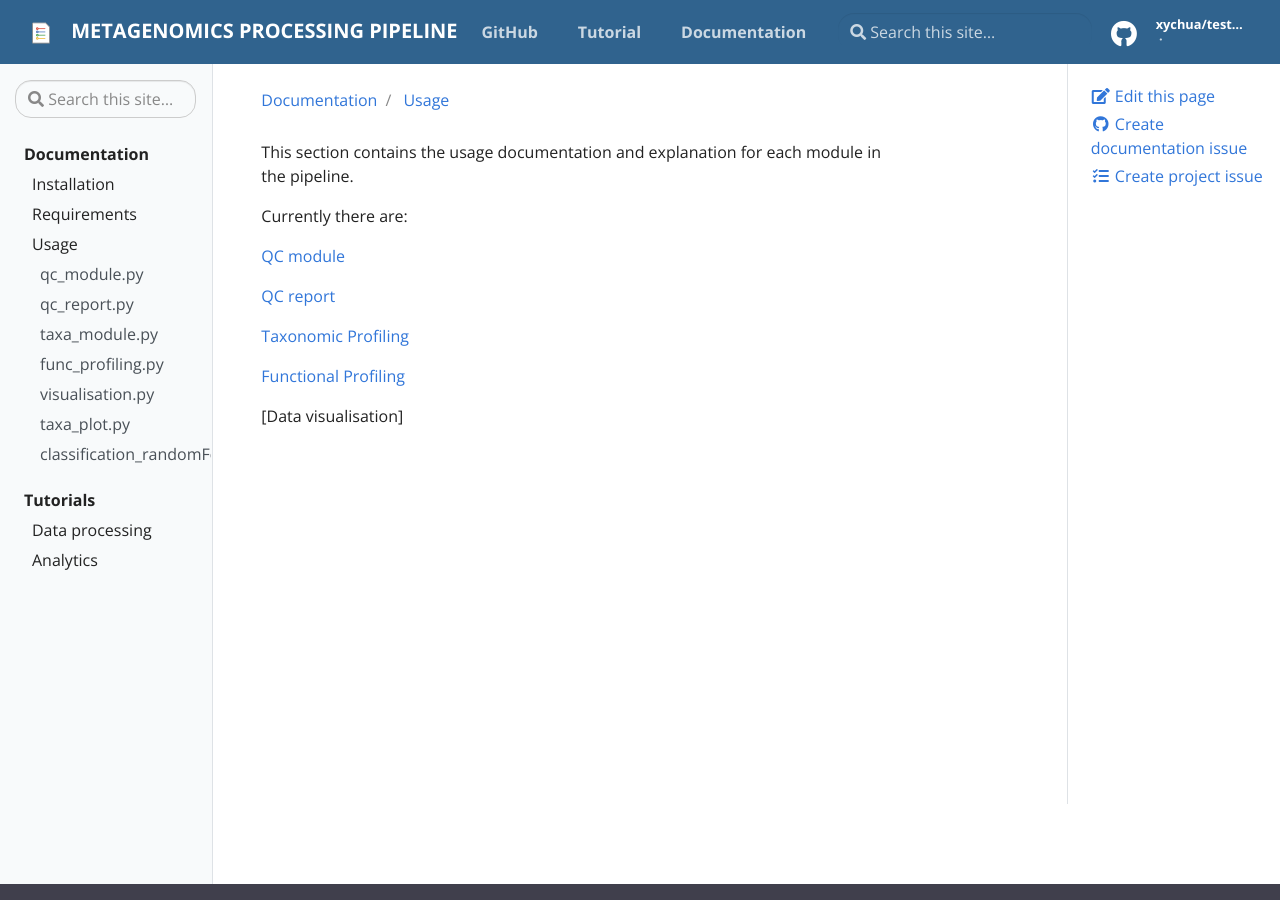
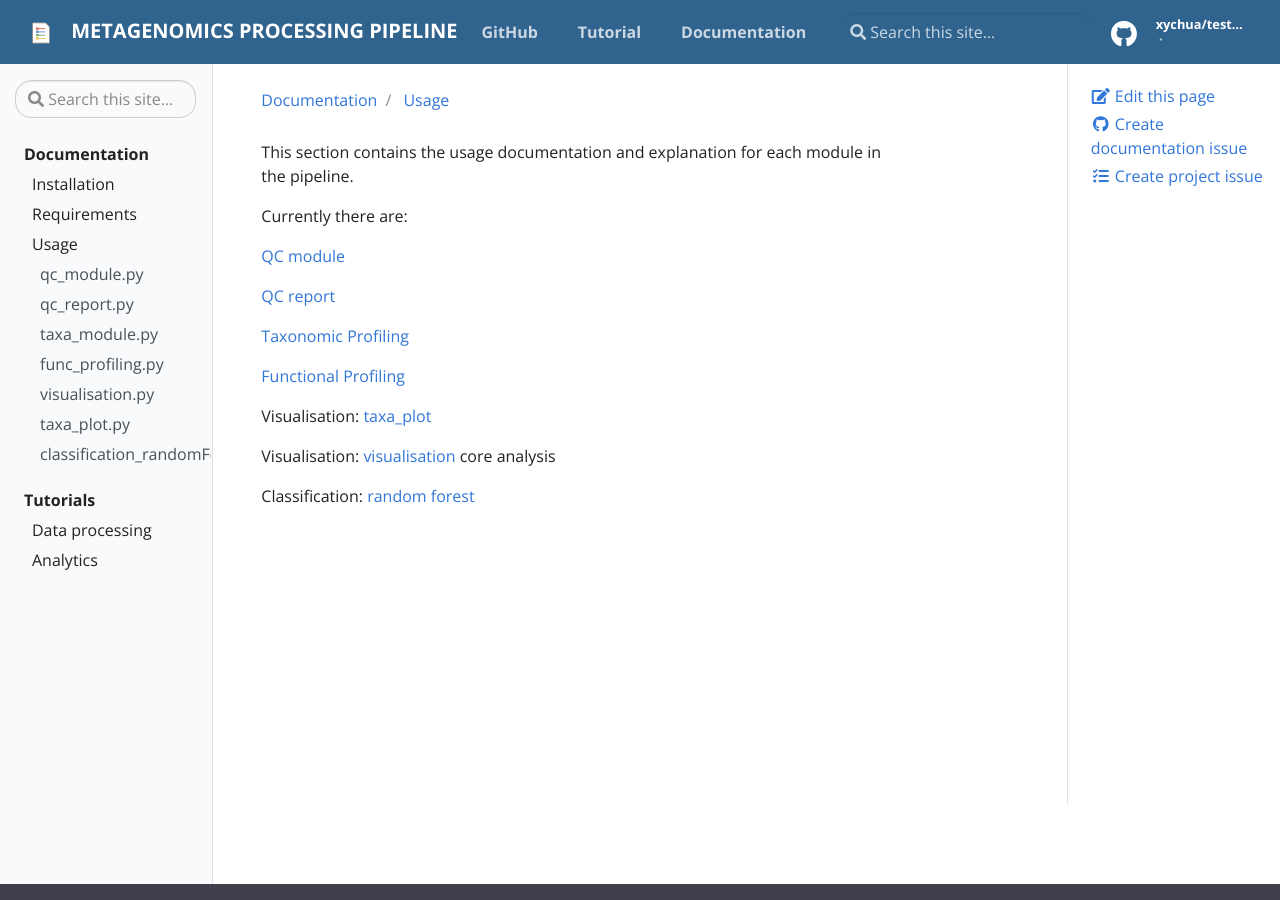
Before and after one commit to mrcbioinfo/mima-pipeline, a Jekyll site: the page built from docs/_docs/usage/index.md, in a window 1280 px wide and 900 px high. Built offline with Jekyll 4.4.1, drawn with Linux system fonts in a browser that asks for light colours.

Commit message:
fix links

```diff
--- a/docs/_docs/usage/index.md
+++ b/docs/_docs/usage/index.md
@@ -15,4 +15,8 @@ Currently there are:
 
 [Functional Profiling](function_profiling)
 
-[Data visualisation]
+Visualisation: [taxa_plot](taxa_plot)
+
+Visualisation: [visualisation](visualisation) core analysis
+
+Classification: [random forest](classification_random_forest)
```
Also changed, not shown: other parts of docs/_docs/usage/index.md (+1 -1 lines), docs/_docs/usage/qc_module.md (+1 -1 lines).
